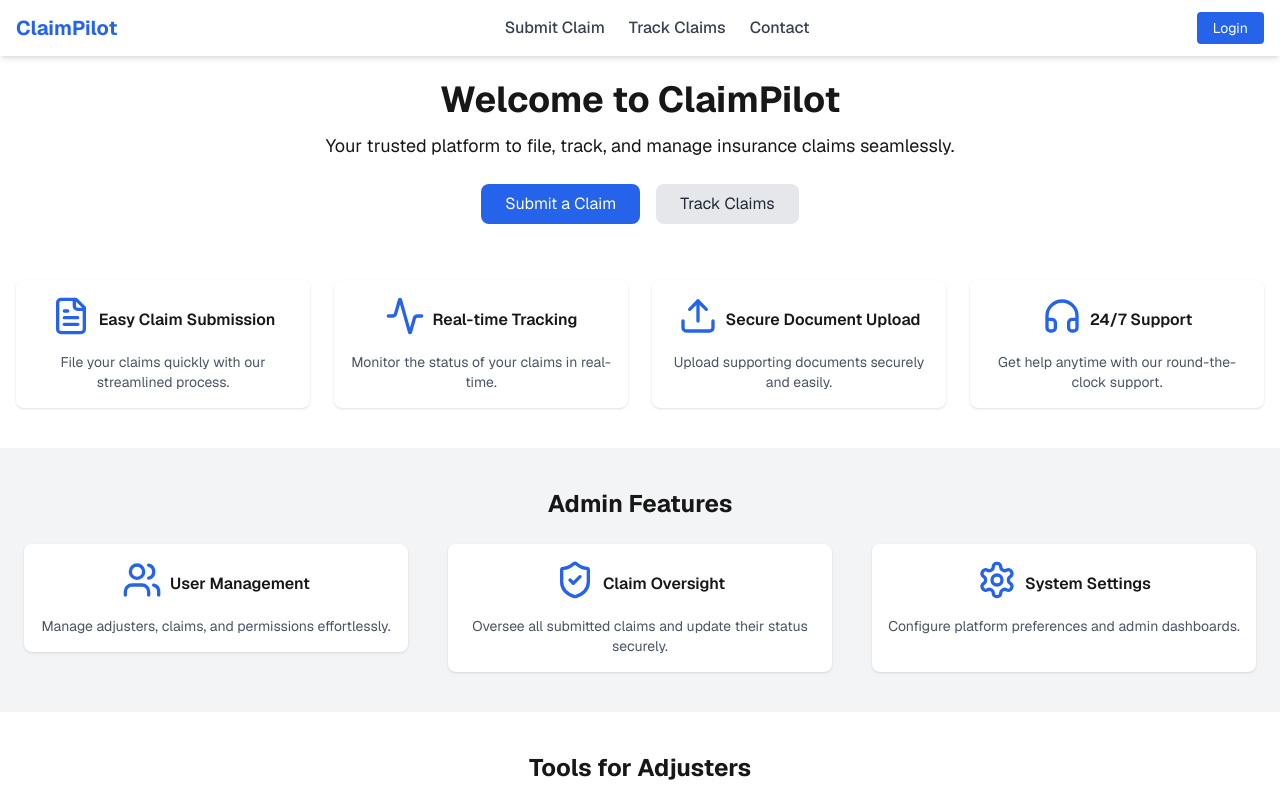
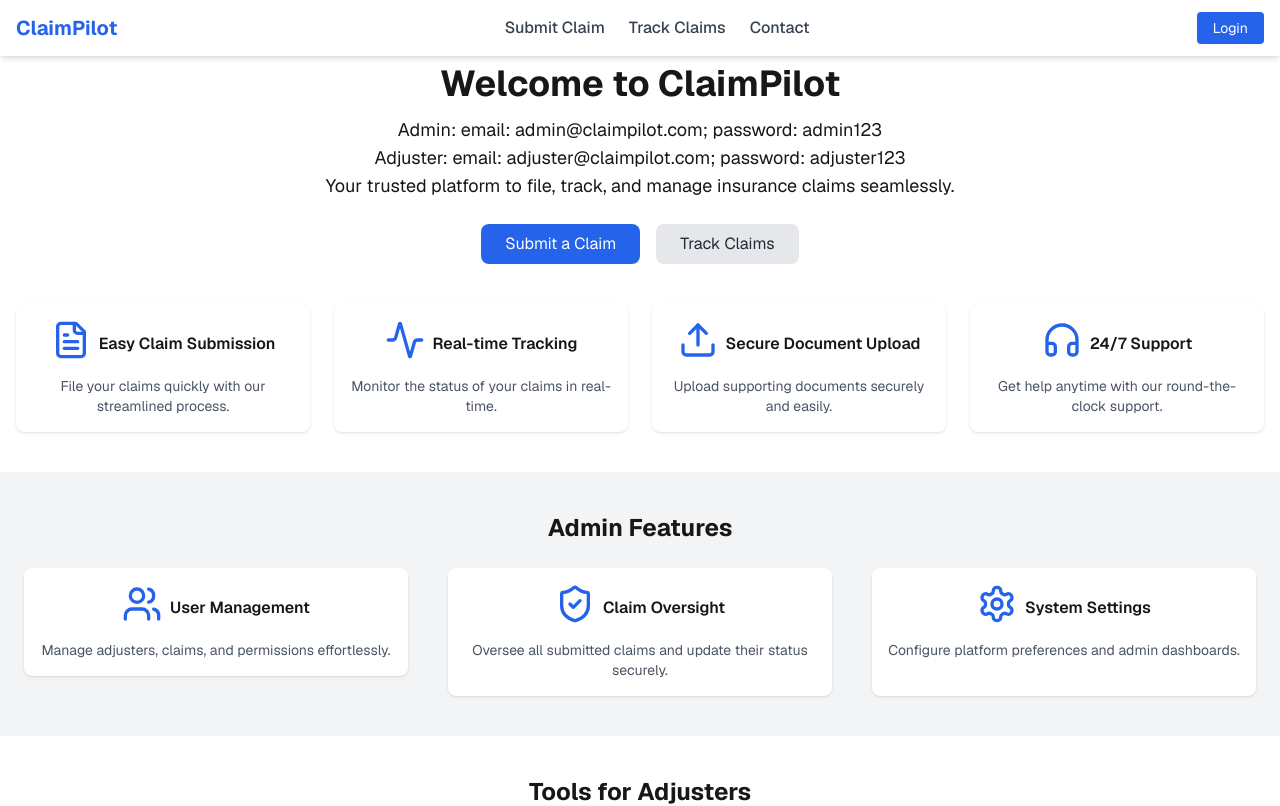
Before and after one commit to freeheart110/ClaimPilot-Frontend, a Next.js app: page / in a window 1280 px wide. Shown: the top 806 px of the page. Built offline with nearby package versions, Linux system fonts and the light colour scheme; no server answers.

Commit message:
show users email and password in home page

```diff
--- a/src/app/page.tsx
+++ b/src/app/page.tsx
@@ -10,6 +10,8 @@ export default function Home() {
       {/* Hero Section */}
       <section className="flex flex-col justify-center items-center text-center min-h-[30vh] px-4 pt-16">
         <h1 className="text-4xl font-bold mb-3">Welcome to ClaimPilot</h1>
+        <p className="text-lg">Admin: email: admin@claimpilot.com; password: admin123</p>
+        <p className="text-lg">Adjuster: email: adjuster@claimpilot.com; password: adjuster123</p>
         <p className="text-lg mb-6">Your trusted platform to file, track, and manage insurance claims seamlessly.</p>
         <div className="flex flex-col sm:flex-row justify-center space-y-3 sm:space-y-0 sm:space-x-4">
           <Link
```
